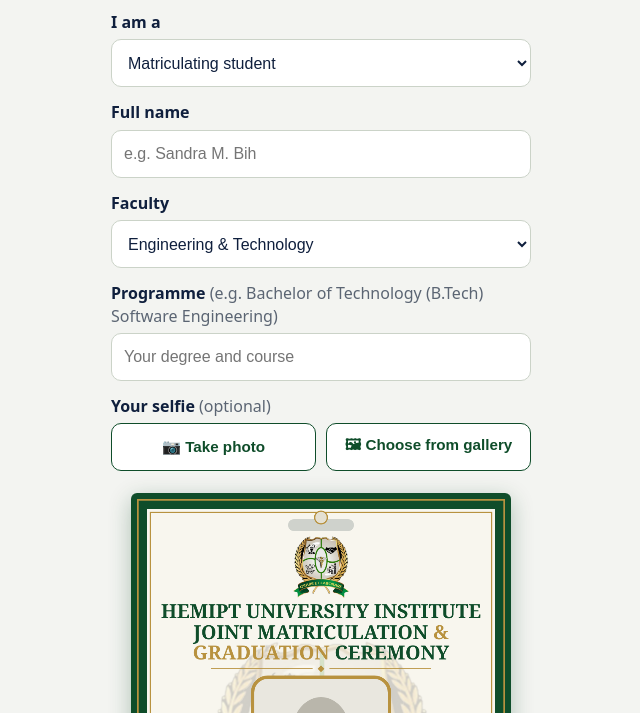
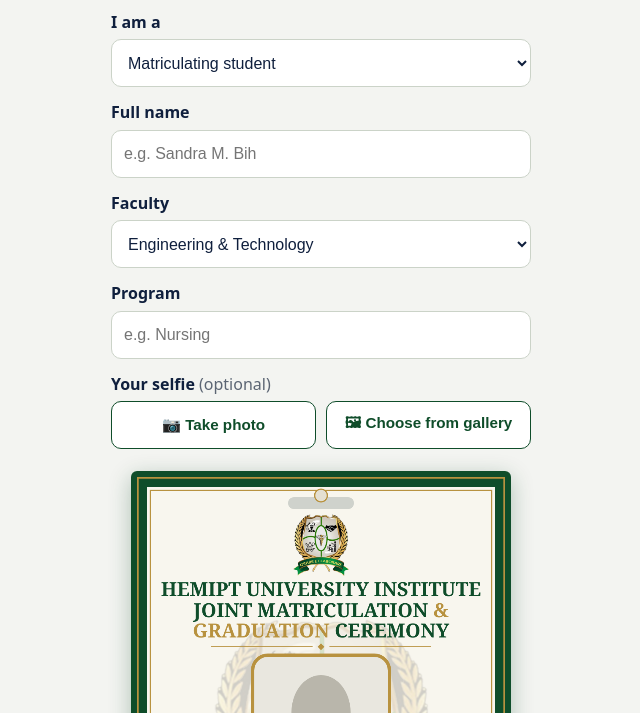
Before and after one commit to ismaeldzeaye-ship-it/HEMSPRO, a plain HTML site: page index.html in a window 1280 px wide. Shown: the part 87-800 px from the top of the page, without its empty margins (319-959 px from the left). Drawn offline with Linux system fonts and the light colour scheme.

Commit message:
Simplify program label and update placeholder to e.g. Nursing

```diff
--- a/index.html
+++ b/index.html
@@ -41,17 +41,12 @@
         <label for="faculty">Faculty</label>
         <select id="faculty"></select>
 
-        <label for="program"
-          >Programme
-          <span class="hint"
-            >(e.g. Bachelor of Technology (B.Tech) Software Engineering)</span
-          ></label
-        >
+        <label for="program">Program</label>
         <input
           id="program"
           type="text"
           maxlength="70"
-          placeholder="Your degree and course"
+          placeholder="e.g. Nursing"
         />
       </div>
 
```
